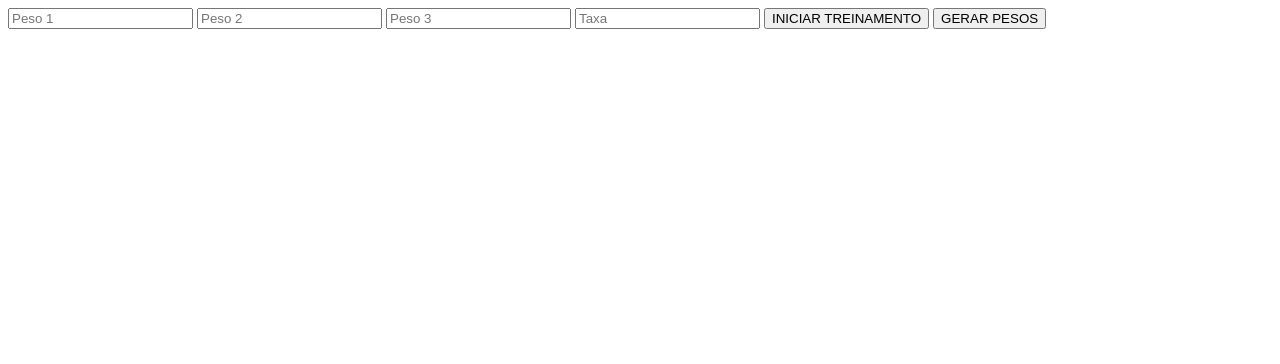
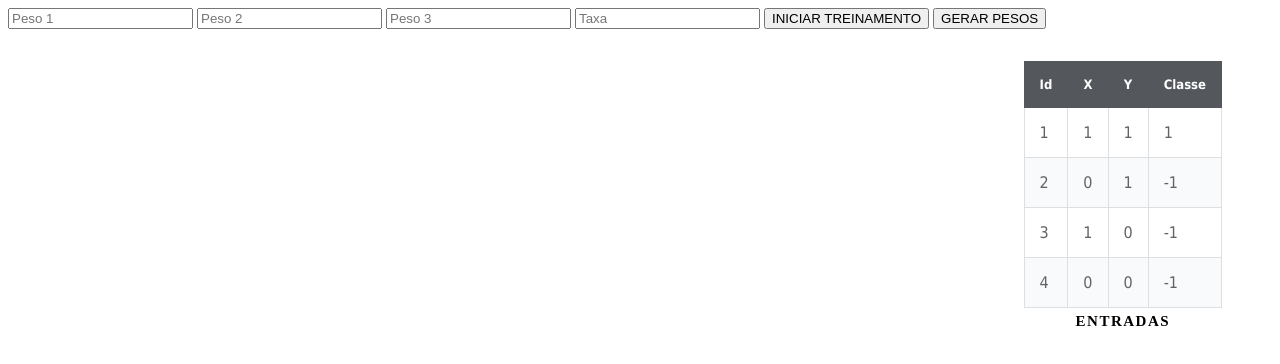
Before and after one commit to dilermando-araujo/ia-perceptron-implementation, a plain HTML site: page index.html in a window 1280 px wide. Drawn offline with Linux system fonts and the light colour scheme.

Commit message:
Adicionar visualização dos dados utilizados para o treino

```diff
--- a/draw.js
+++ b/draw.js
@@ -188,3 +188,21 @@ function draw_weight_history_charts(history, training_history) {
     }
 
 }
+
+function draw_html_table_input_values() {
+    let html_input_values = '';
+
+    for (let idx in inputs) {
+        html_input_values += `
+            <tr>
+                <td>${Number(idx) + 1}</td>
+                <td>${inputs[idx][0]}</td>
+                <td>${inputs[idx][1]}</td>
+                <td>${inputs[idx][3]}</td>
+            </tr>
+        `;
+    }
+
+    document.getElementById('table-inputs-table-values').innerHTML = html_input_values;
+}
+draw_html_table_input_values();
--- a/index.html
+++ b/index.html
@@ -17,11 +17,32 @@
         <button onclick="on_start_training()">INICIAR TREINAMENTO</button>
         <button onclick="generate_weights_random()">GERAR PESOS</button>
     </div>
-    <div id="app"></div>
+    <div id="dashboard">
+        <div id="app"></div>
+        <div class="table" id="table-inputs">
+            <div>
+                <table>
+                    <thead>
+                        <tr>
+                            <td>Id</td>
+                            <td>X</td>
+                            <td>Y</td>
+                            <td>Classe</td>
+                        </tr>
+                    </thead>
+                    <tbody id="table-inputs-table-values">
+                    </tbody>
+                </table>
+            </div>
+            <div>
+                <h2 id="table-inputs-title">ENTRADAS</h2>
+            </div>
+        </div>
+    </div>
 
     <script src="d3.min.js"></script>
+    <script src="script.js"></script>
     <script src="draw.js"></script>
-    <script src="script.js"></script>
     <script src="form.js"></script>
 </body>
 </html>
--- a/style.css
+++ b/style.css
@@ -1,3 +1,21 @@
+#dashboard {
+  display: flex;
+  justify-content: space-between;
+}
+
+#table-inputs {
+  margin-top: 32px;
+  margin-right: 50px;
+}
+
+#table-inputs-title {
+  text-align: center;
+  font-size: 15px;
+  margin: 0;
+  margin-top: 5px;
+  letter-spacing: 1.5px;
+}
+
 #app {
   margin-bottom: 80px;
 }
```
Also changed, not shown: script.js (line endings or trailing spaces).
